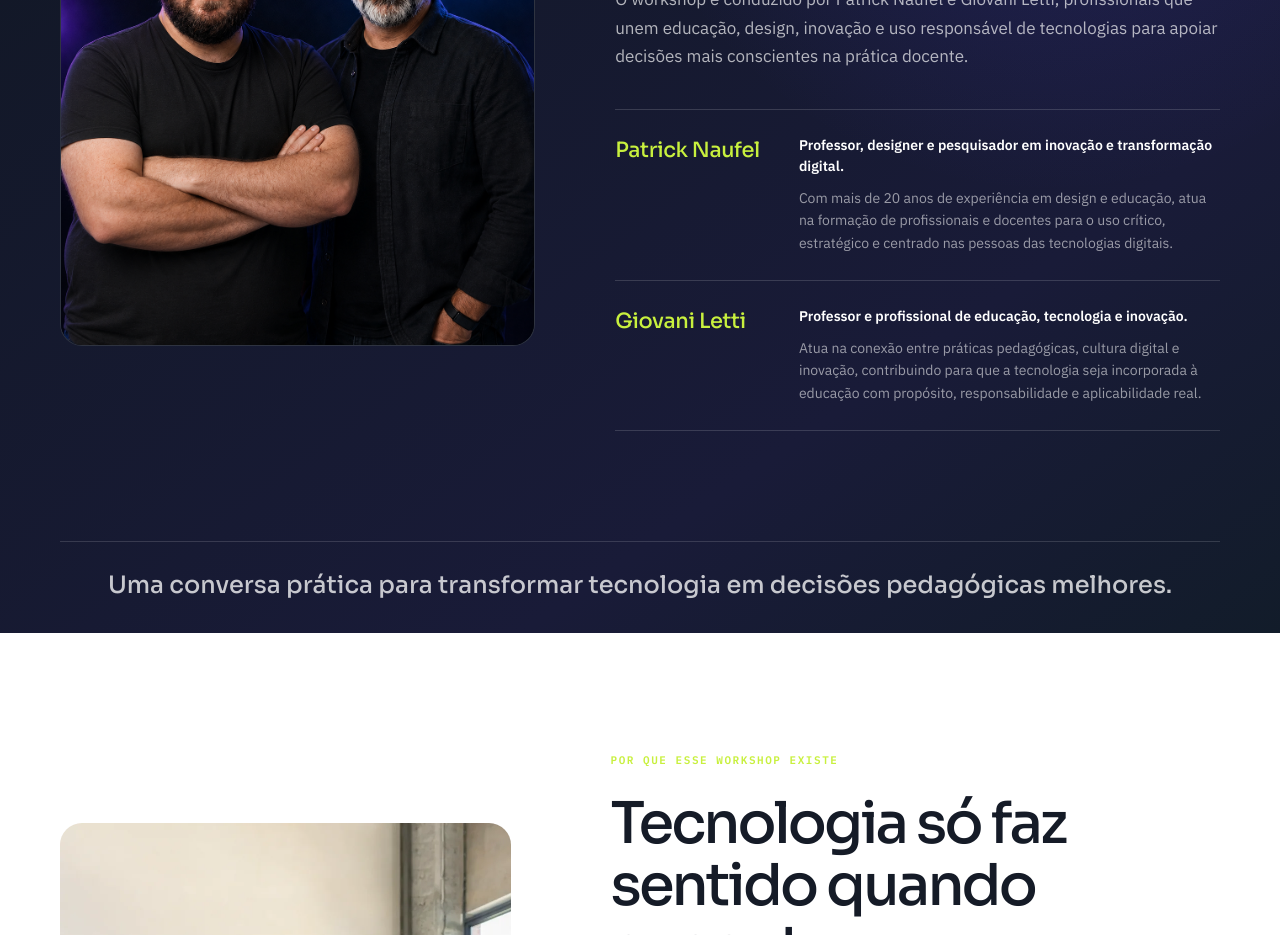
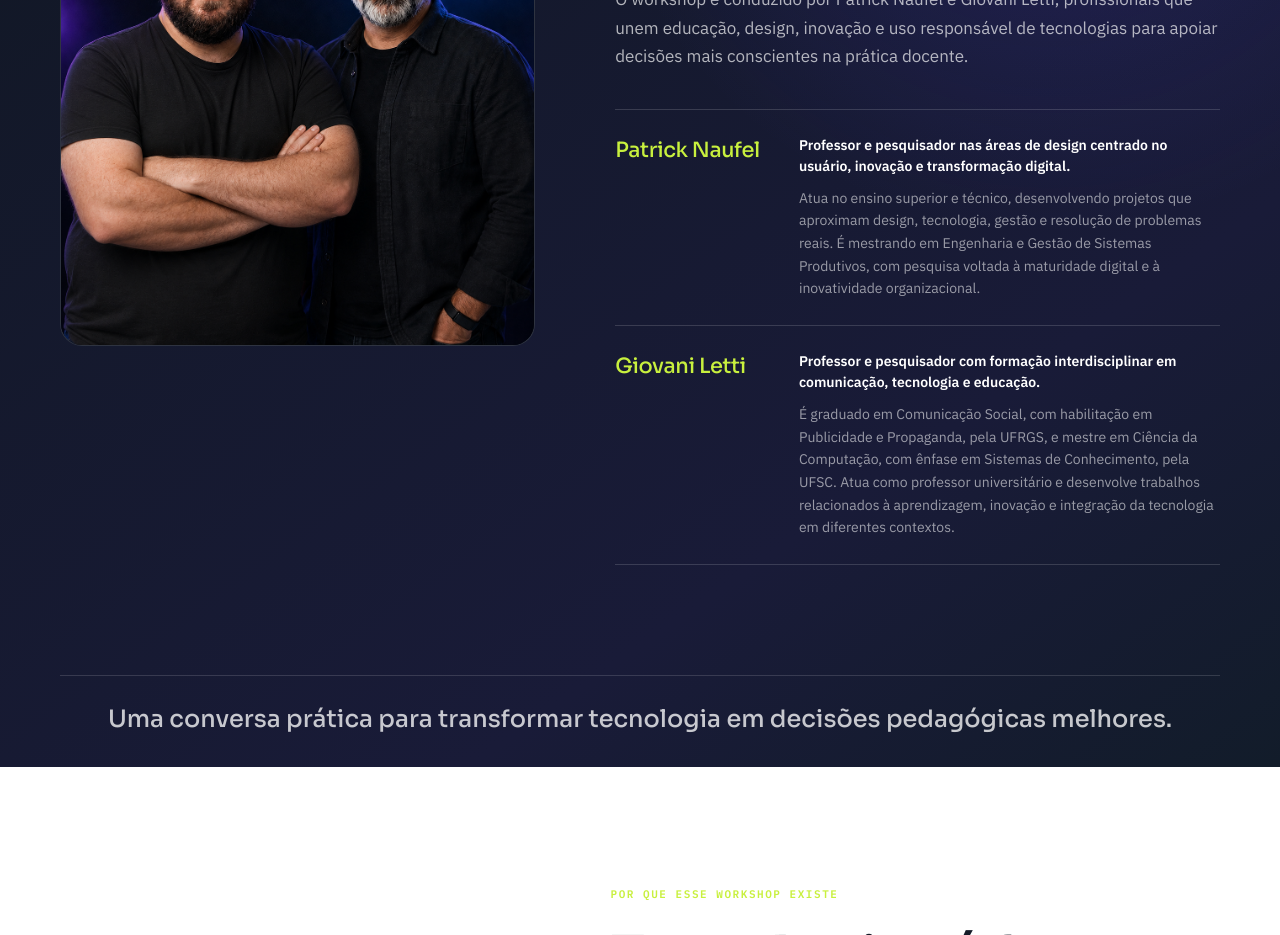
Before and after one commit to naufelpatrick/radar-docente, a React (Vite) app: page /lp/workshop-ia-2026 in a window 1280 px wide. Shown: the part 1920-2855 px from the top of the page. Built offline with nearby package versions, Linux system fonts and the light colour scheme; no server answers.

Commit message:
refactor(workshop): align facilitator bios

```diff
--- a/src/pages/WorkshopWaitlistPage.tsx
+++ b/src/pages/WorkshopWaitlistPage.tsx
@@ -64,8 +64,8 @@ export function WorkshopWaitlistPage({ registered = false }: Props) {
               <h2 id="titulo-instrutores">Uma formação entre educadores, <em>para educadores.</em></h2>
               <p className="workshop-instructors__intro">O workshop é conduzido por Patrick Naufel e Giovani Letti, profissionais que unem educação, design, inovação e uso responsável de tecnologias para apoiar decisões mais conscientes na prática docente.</p>
               <div className="workshop-instructors__bios">
-                <article><h3>Patrick Naufel</h3><strong>Professor, designer e pesquisador em inovação e transformação digital.</strong><p>Com mais de 20 anos de experiência em design e educação, atua na formação de profissionais e docentes para o uso crítico, estratégico e centrado nas pessoas das tecnologias digitais.</p></article>
-                <article><h3>Giovani Letti</h3><strong>Professor e profissional de educação, tecnologia e inovação.</strong><p>Atua na conexão entre práticas pedagógicas, cultura digital e inovação, contribuindo para que a tecnologia seja incorporada à educação com propósito, responsabilidade e aplicabilidade real.</p></article>
+                <article><h3>Patrick Naufel</h3><strong>Professor e pesquisador nas áreas de design centrado no usuário, inovação e transformação digital.</strong><p>Atua no ensino superior e técnico, desenvolvendo projetos que aproximam design, tecnologia, gestão e resolução de problemas reais. É mestrando em Engenharia e Gestão de Sistemas Produtivos, com pesquisa voltada à maturidade digital e à inovatividade organizacional.</p></article>
+                <article><h3>Giovani Letti</h3><strong>Professor e pesquisador com formação interdisciplinar em comunicação, tecnologia e educação.</strong><p>É graduado em Comunicação Social, com habilitação em Publicidade e Propaganda, pela UFRGS, e mestre em Ciência da Computação, com ênfase em Sistemas de Conhecimento, pela UFSC. Atua como professor universitário e desenvolve trabalhos relacionados à aprendizagem, inovação e integração da tecnologia em diferentes contextos.</p></article>
               </div>
             </div>
             <p className="workshop-instructors__closing">Uma conversa prática para transformar tecnologia em decisões pedagógicas melhores.</p>
```
